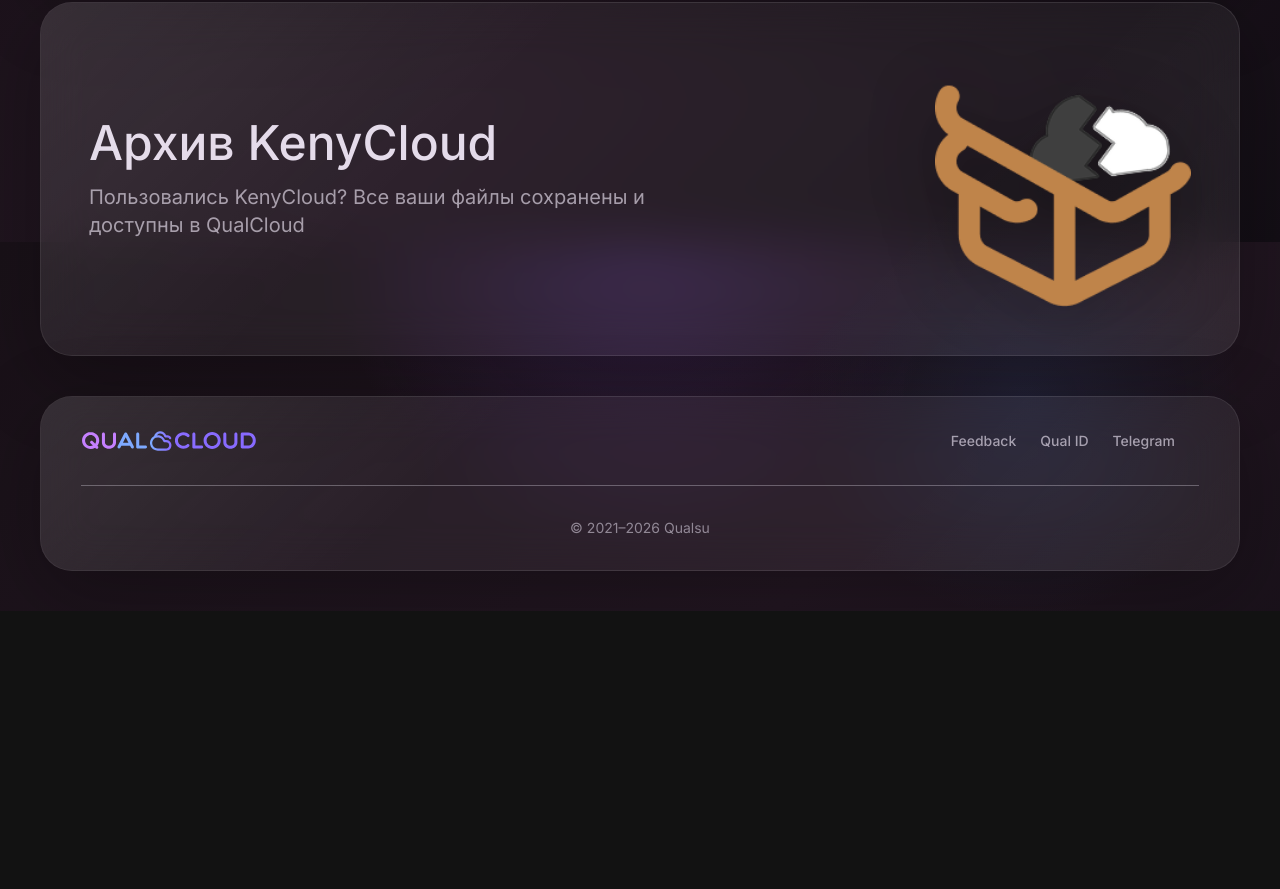
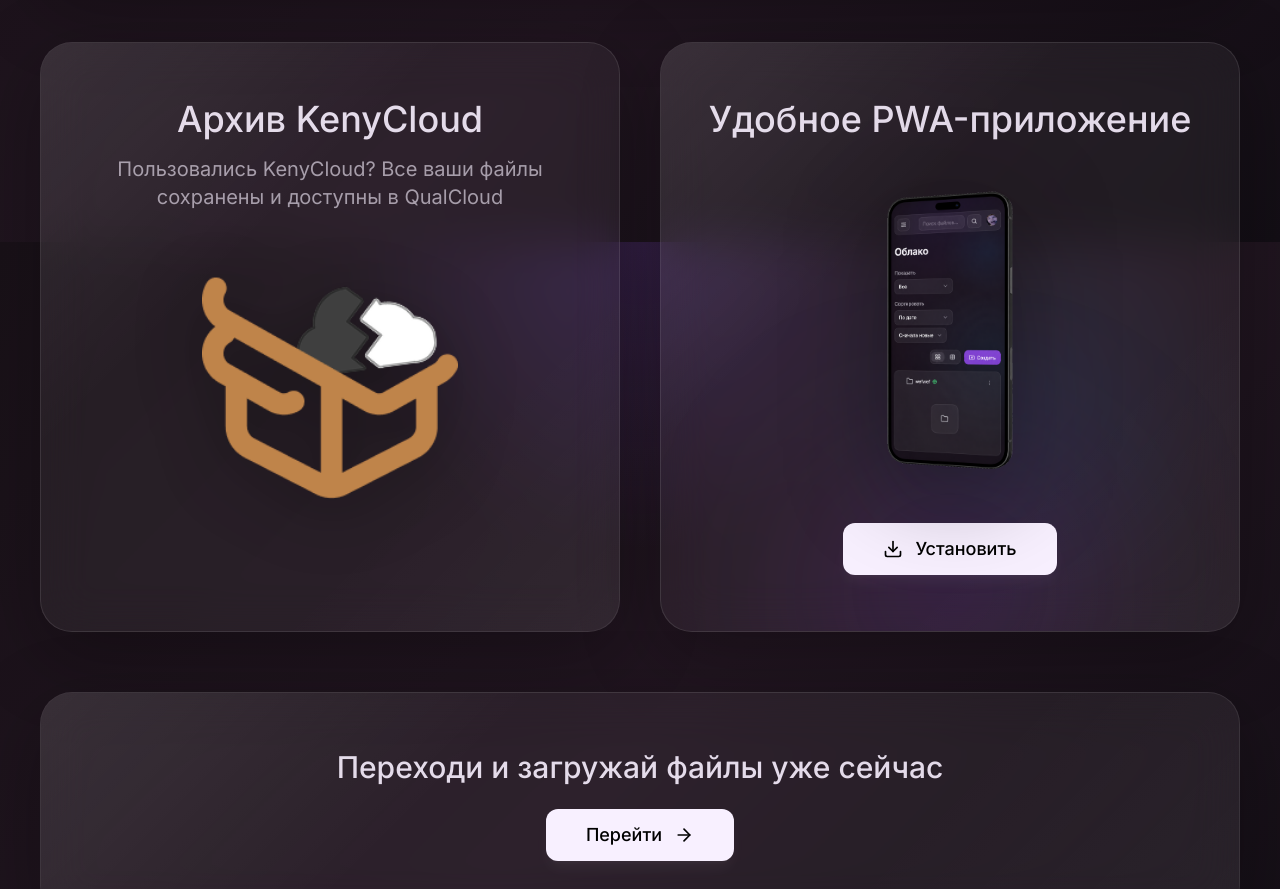
Before and after one commit to Qualsu/QualCloud, a Next.js app: page / in a window 1280 px wide. Shown: the part 1358-2247 px from the top of the page. Before the commit the page ends 1969 px from the top, so only its background shows below. Built offline with nearby package versions, Linux system fonts and the light colour scheme; no server answers.

Commit message:
add pwa and go card

```diff
--- a/src/app/_component/feature-cards.tsx
+++ b/src/app/_component/feature-cards.tsx
@@ -1,9 +1,14 @@
 "use client";
 
 import Image from "next/image";
+import Link from "next/link";
+import { ArrowRight, Download } from "lucide-react";
 
 import { images } from "@/config/routing/image.route";
+import { pages } from "@/config/routing/pages.route";
 import { useTranslation } from "@/components/hooks/use-translation";
+import { usePwaInstall } from "@/components/hooks/use-pwa-install";
+import { useConvexAuth } from "convex/react";
 
 function FeatureCard({
     title,
@@ -90,9 +95,10 @@
                 </p>
             </div>
 
-            <div className="section-shell relative !mx-0 flex flex-col items-center gap-8 overflow-hidden py-10 text-center transition-all duration-300 hover:border-white/20 hover:bg-white/[0.07] sm:flex-row sm:justify-between sm:gap-10 sm:px-12 sm:py-12 sm:text-left">
+            <div className="grid grid-cols-1 gap-4 md:grid-cols-2 sm:gap-6 md:gap-8 lg:gap-10">
+                <div className="section-shell relative !mx-0 flex flex-col items-center gap-6 overflow-hidden py-10 text-center transition-all duration-300 hover:border-white/20 hover:bg-white/[0.07] sm:gap-8 sm:py-14">
                     <div className="flex max-w-xl flex-col gap-4">
-                    <h3 className="text-2xl font-medium text-white/90 sm:text-5xl">
+                        <h3 className="text-2xl font-medium text-white/90 sm:text-4xl">
                             {t("landing.featureCards.archive")}
                         </h3>
                         <p className="text-xl text-white/60 sm:text-xl">
@@ -108,6 +114,64 @@
                         />
                     </div>
                 </div>
+
+                <PwaCard />
+            </div>
+            <GoCard />
         </section>
     );
 }
+
+function PwaCard() {
+    const { t } = useTranslation();
+    const { install } = usePwaInstall();
+
+    return (
+        <div className="section-shell relative !mx-0 flex flex-col items-center gap-6 overflow-hidden py-10 text-center transition-all duration-300 hover:border-white/20 hover:bg-white/[0.07] sm:gap-8 sm:py-14">
+            <div className="pointer-events-none absolute -bottom-20 left-1/2 -z-10 h-60 w-60 -translate-x-1/2 rounded-full bg-purple-600/20 blur-[100px]" />
+
+            <h3 className="text-2xl font-medium text-white/90 sm:text-4xl">
+                {t("landing.featureCards.pwaTitle")}
+            </h3>
+
+            <div className="relative h-72 w-40 sm:h-80 sm:w-44">
+                <Image
+                    src={images.IMAGE.PHONE}
+                    alt={t("landing.featureCards.pwaTitle")}
+                    fill
+                    className="object-contain drop-shadow-[0_20px_50px_rgba(0,0,0,0.4)]"
+                />
+            </div>
+
+            <button
+                type="button"
+                onClick={install}
+                className="group inline-flex items-center justify-center gap-3 rounded-xl bg-white px-10 py-3 text-lg font-medium text-black shadow-lg shadow-white/5 transition-all duration-300 hover:bg-white/90 hover:shadow-white/10"
+            >
+                <Download size={20} />
+                <span>{t("landing.featureCards.pwaButton")}</span>
+            </button>
+        </div>
+    );
+}
+
+function GoCard() {
+    const { t } = useTranslation();
+    const { isAuthenticated, isLoading } = useConvexAuth();
+
+    return (
+        <div className="section-shell relative !mx-0 flex flex-col items-center gap-5 py-10 text-center transition-all duration-300 hover:border-white/20 hover:bg-white/[0.07] sm:gap-6 sm:py-14">
+            <h3 className="max-w-2xl text-2xl font-medium text-white/90 sm:text-3xl">
+                {t("landing.featureCards.goTitle")}
+            </h3>
+
+            <Link
+                href={isLoading ? pages.ROOT : isAuthenticated ? pages.DASHBOARD.ROOT : pages.AUTH}
+                className="group inline-flex items-center justify-center gap-3 rounded-xl bg-white px-10 py-3 text-lg font-medium text-black shadow-lg shadow-white/5 transition-all duration-300 hover:bg-white/90 hover:shadow-white/10"
+            >
+                <span>{t("landing.featureCards.goButton")}</span>
+                <ArrowRight size={20} className="transition-transform duration-300 group-hover:translate-x-1" />
+            </Link>
+        </div>
+    );
+}
--- /dev/null
+++ b/src/components/hooks/use-pwa-install.ts
@@ -0,0 +1,67 @@
+"use client";
+
+import { useCallback, useEffect, useState } from "react";
+
+import { toast } from "@/lib/toast";
+import { useTranslation } from "@/components/hooks/use-translation";
+
+interface BeforeInstallPromptEvent extends Event {
+    readonly platforms: string[];
+    readonly userChoice: Promise<{ outcome: "accepted" | "dismissed"; platform: string }>;
+    prompt(): Promise<void>;
+}
+
+export function usePwaInstall() {
+    const { t } = useTranslation();
+    const [deferredPrompt, setDeferredPrompt] = useState<BeforeInstallPromptEvent | null>(null);
+    const [isInstalled, setIsInstalled] = useState(false);
+
+    useEffect(() => {
+        if (typeof window === "undefined") return;
+
+        const handleBeforeInstallPrompt = (event: Event) => {
+            event.preventDefault();
+            setDeferredPrompt(event as BeforeInstallPromptEvent);
+        };
+
+        const handleAppInstalled = () => {
+            setDeferredPrompt(null);
+            setIsInstalled(true);
+        };
+
+        window.addEventListener("beforeinstallprompt", handleBeforeInstallPrompt);
+        window.addEventListener("appinstalled", handleAppInstalled);
+
+        if (window.matchMedia("(display-mode: standalone)").matches) {
+            setIsInstalled(true);
+        }
+
+        return () => {
+            window.removeEventListener("beforeinstallprompt", handleBeforeInstallPrompt);
+            window.removeEventListener("appinstalled", handleAppInstalled);
+        };
+    }, []);
+
+    const install = useCallback(async () => {
+        if (isInstalled) {
+            toast.success(t("landing.featureCards.pwaInstalled"));
+            return;
+        }
+
+        if (!deferredPrompt) {
+            toast.error(t("landing.featureCards.pwaInstallHint"));
+            return;
+        }
+
+        await deferredPrompt.prompt();
+        const { outcome } = await deferredPrompt.userChoice;
+
+        if (outcome === "accepted") {
+            toast.success(t("landing.featureCards.pwaInstallStarted"));
+        }
+
+        setDeferredPrompt(null);
+    }, [deferredPrompt, isInstalled, t]);
+
+    return { install, isAvailable: !!deferredPrompt, isInstalled };
+}
--- a/src/config/i18n/translations/en.json
+++ b/src/config/i18n/translations/en.json
@@ -41,7 +41,14 @@
       "allInOne": "All in one place",
       "allInOneDesc": "Files from all QualCloud apps in one place",
       "archive": "KenyCloud archive",
-      "archiveDesc": "Used KenyCloud? All your files are saved and available in QualCloud"
+      "archiveDesc": "Used KenyCloud? All your files are saved and available in QualCloud",
+      "pwaTitle": "Convenient PWA app",
+      "pwaButton": "Install",
+      "pwaInstalled": "App is already installed",
+      "pwaInstallHint": "Install via browser menu: Share → Add to Home Screen",
+      "pwaInstallStarted": "Installation started",
+      "goTitle": "Go and upload files right now",
+      "goButton": "Go"
     }
   },
   "landingFeatureCards": {
--- a/src/config/i18n/translations/ru.json
+++ b/src/config/i18n/translations/ru.json
@@ -41,7 +41,14 @@
       "allInOne": "Все в одном месте",
       "allInOneDesc": "Файлы всех приложений QualCloud в одном месте",
       "archive": "Архив KenyCloud",
-      "archiveDesc": "Пользовались KenyCloud? Все ваши файлы сохранены и доступны в QualCloud"
+      "archiveDesc": "Пользовались KenyCloud? Все ваши файлы сохранены и доступны в QualCloud",
+      "pwaTitle": "Удобное PWA-приложение",
+      "pwaButton": "Установить",
+      "pwaInstalled": "Приложение уже установлено",
+      "pwaInstallHint": "Установка доступна через меню браузера: Поделиться → На экран «Домой»",
+      "pwaInstallStarted": "Установка началась",
+      "goTitle": "Переходи и загружай файлы уже сейчас",
+      "goButton": "Перейти"
     }
   },
   "landingFeatureCards": {
--- a/src/config/routing/image.route.ts
+++ b/src/config/routing/image.route.ts
@@ -19,6 +19,7 @@
         TRASH: "/image/Trash.png",
         BANNER: "/image/banner.png",
         ARCHIVE: "/image/archive.png",
+        PHONE: "/image/phone.png",
     },
     QUAL_ID: "https://id.qual.su/image/icon.svg",
     NOT_FOUND: "/image/404.png",
```
Lines whose indentation alone changed are shown as unchanged.
